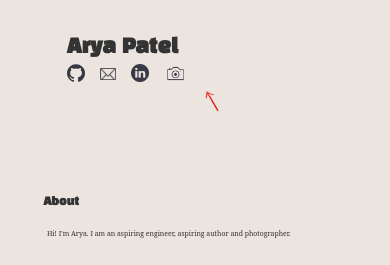
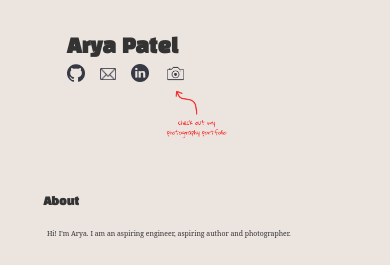
Before and after one commit to aryapatxl/Portfolio, a React (Create React App) app in the folder arya-portfolio/: page / in a window 390 px wide. Shown: the top 265 px of the page. Built offline with nearby package versions, Linux system fonts and the light colour scheme.

Commit message:
fixed arrow

```diff
--- a/arya-portfolio/src/App.css
+++ b/arya-portfolio/src/App.css
@@ -112,13 +112,13 @@ body {
 }
 
 .red-arrow {
-  margin-top: 60px;
-  width: calc(15px + 2vmin) !important;
+  margin-top: -15px;
+  width: calc(90px + 2vmin) !important;
   padding-left: calc(110px + 2vmin);
-  transform: translateX(105px) rotate(-120deg)
+
 }
 .about-block {
-  margin-top: -15%;
+  margin-top: -10%;
 }
 
 .experience-block {
@@ -142,4 +142,11 @@ body {
     margin-left: -5%; /* No margin on the left */
     margin-right: 0%; /* No margin on the right */
   }
+
+  .red-arrow {
+    margin-top: -2px;
+    width: calc(60px + 2vmin) !important;
+    padding-left: calc(90px + 2vmin);
+
+  }
 }
--- a/arya-portfolio/src/App.js
+++ b/arya-portfolio/src/App.js
@@ -6,7 +6,7 @@ import githubLogo from './images/githubLogo.png'
 import LinkedinLogo from './images/LinkedinLogo.png'
 import CameraIcon from './images/CameraIcon.png'
 import EmailIcon from './images/emailIcon.png'
-import RedArrow1 from './images/red arrow.png'
+import RedArrow1 from './images/redArrow1.png'
 function App() {
   return (
     <div className="App">
```
Also changed, not shown: arya-portfolio/src/images/redArrow1.png (added).
